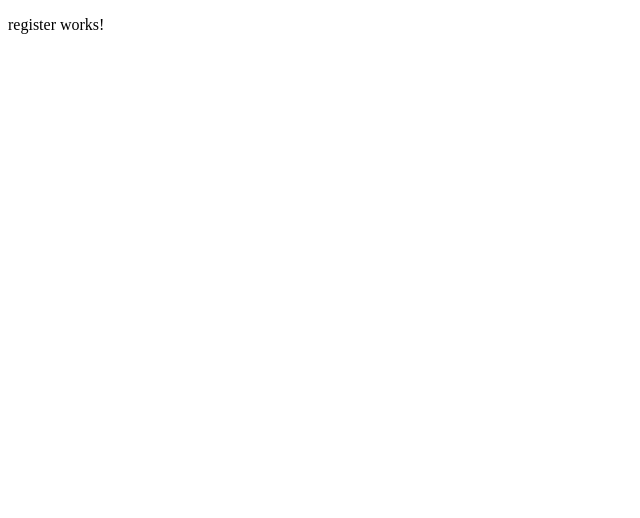
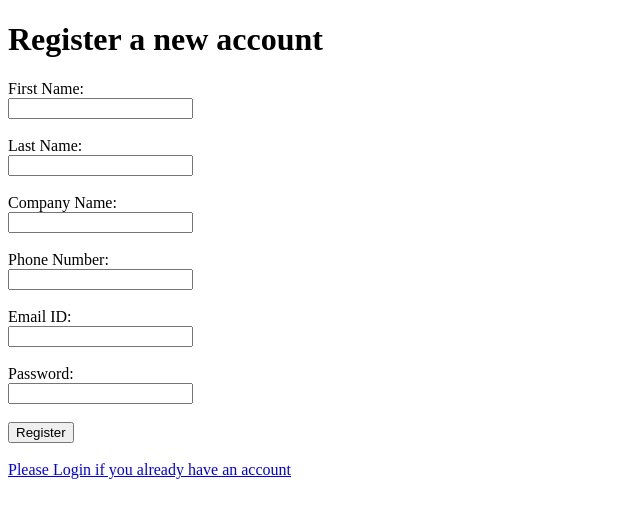
Before and after one commit to gopsey/service-request-angular, an Angular app: page /register in a window 1280 px wide. Shown: the top 518 px of the page, without its empty margins (0-640 px from the left). Built offline with nearby package versions, Linux system fonts and the light colour scheme.

Commit message:
register functionality done without security and homepage component created.

```diff
--- a/src/app/app-routing.module.ts
+++ b/src/app/app-routing.module.ts
@@ -3,12 +3,14 @@ import { Routes, RouterModule } from '@angular/router';
 
 import { LoginComponent } from './components/login/login.component';
 import { RegisterComponent } from './components/register/register.component';
+import { HomepageComponent } from './components/homepage/homepage.component';
 
 
 const routes: Routes = [
   {path: '', component: LoginComponent},
   {path: 'login', component: LoginComponent},
-  {path: 'register', component: RegisterComponent}
+  {path: 'register', component: RegisterComponent},
+  {path: 'home', component: HomepageComponent}
 ];
 
 @NgModule({
--- a/src/app/app.module.ts
+++ b/src/app/app.module.ts
@@ -10,12 +10,14 @@ import { RegisterComponent } from './components/register/register.component';
 
 import { LoginService } from './services/login/login.service';
 import { RegisterService } from './services/register/register.service';
+import { HomepageComponent } from './components/homepage/homepage.component';
 
 @NgModule({
    declarations: [
       AppComponent,
       LoginComponent,
-      RegisterComponent
+      RegisterComponent,
+      HomepageComponent
    ],
    imports: [
       BrowserModule,
--- /dev/null
+++ b/src/app/components/homepage/homepage.component.html
@@ -0,0 +1 @@
+<p>homepage works!</p>
--- /dev/null
+++ b/src/app/components/homepage/homepage.component.ts
@@ -0,0 +1,15 @@
+import { Component, OnInit } from '@angular/core';
+
+@Component({
+  selector: 'app-homepage',
+  templateUrl: './homepage.component.html',
+  styleUrls: ['./homepage.component.css']
+})
+export class HomepageComponent implements OnInit {
+
+  constructor() { }
+
+  ngOnInit(): void {
+  }
+
+}
--- a/src/app/components/login/login.component.html
+++ b/src/app/components/login/login.component.html
@@ -8,7 +8,7 @@
         <label for="password">Enter your password</label><br>
         <input type="password" name="password" id="password" formControlName="password" /><br><br>
 
-        <input type="submit" value="Submit"><br><br>
+        <input type="submit" value="Login"><br><br>
     </form>
     <a routerLink="/register">Or create an account here</a>
 </div>
--- a/src/app/components/login/login.component.ts
+++ b/src/app/components/login/login.component.ts
@@ -1,5 +1,6 @@
 import { Component, OnInit } from '@angular/core';
 import { FormBuilder } from '@angular/forms';
+import { Router } from "@angular/router";
 
 import { LoginService } from '../../services/login/login.service';
 
@@ -12,7 +13,7 @@ export class LoginComponent implements OnInit {
 
    public loginForm: any;
 
-   constructor(private formBuilder: FormBuilder, private loginService: LoginService) { }
+   constructor(private formBuilder: FormBuilder, private loginService: LoginService, private router: Router) { }
 
    ngOnInit(): void {
       this.loginForm = this.formBuilder.group({
@@ -22,10 +23,13 @@ export class LoginComponent implements OnInit {
    }
 
    onLoginSubmit() {
-      console.log('Credentials entered: ', this.loginForm.value);
+      console.log('Login Credentials entered: ', this.loginForm.value);
       let userCredentials = this.loginForm.value;
       this.loginService.login(userCredentials).subscribe((response) => {
-         console.log('API response success: ', response);
+         console.log('Login API response success: ', response);
+         if (response !== null) {
+            this.router.navigate(['/home']);
+         }
       });
    }
 
--- a/src/app/components/register/register.component.html
+++ b/src/app/components/register/register.component.html
@@ -1 +1,26 @@
-<p>register works!</p>
+<h1>Register a new account</h1>
+
+<div>
+    <form [formGroup]="registerForm" (ngSubmit)="onRegisterSubmit()">
+        <label for="firstName">First Name: </label><br>
+        <input type="text" name="firstName" id="firstName" formControlName="first_name" /><br><br>
+
+        <label for="lastName">Last Name: </label><br>
+        <input type="text" name="lastName" id="lastName" formControlName="last_name" /><br><br>
+
+        <label for="companyName">Company Name: </label><br>
+        <input type="text" name="companyName" id="companyName" formControlName="company_name" /><br><br>
+
+        <label for="phone">Phone Number: </label><br>
+        <input type="text" name="phone" id="phone" formControlName="phone" /><br><br>
+
+        <label for="email">Email ID: </label><br>
+        <input type="email" name="email" id="email" formControlName="email" /><br><br>
+
+        <label for="password">Password: </label><br>
+        <input type="password" name="password" id="password" formControlName="password" /><br><br>
+
+        <input type="submit" value="Register"><br><br>
+    </form>
+    <a routerLink="/login">Please Login if you already have an account</a>
+</div>
--- a/src/app/components/register/register.component.ts
+++ b/src/app/components/register/register.component.ts
@@ -1,15 +1,41 @@
 import { Component, OnInit } from '@angular/core';
 
+import { FormBuilder } from '@angular/forms';
+import { Router } from "@angular/router";
+
+import { RegisterService } from '../../services/register/register.service';
+
 @Component({
-  selector: 'app-register',
-  templateUrl: './register.component.html',
-  styleUrls: ['./register.component.css']
+   selector: 'app-register',
+   templateUrl: './register.component.html',
+   styleUrls: ['./register.component.css']
 })
 export class RegisterComponent implements OnInit {
 
-  constructor() { }
+   public registerForm: any;
 
-  ngOnInit(): void {
-  }
+   constructor(private formBuilder: FormBuilder, private registerService: RegisterService, private router: Router) { }
+
+   ngOnInit(): void {
+      this.registerForm = this.formBuilder.group({
+         first_name: '',
+         last_name: '',
+         company_name: '',
+         phone: '',
+         email: '',
+         password: ''
+      });
+   }
+
+   onRegisterSubmit() {
+      console.log('Register Credentials entered: ', this.registerForm.value);
+      let userCredentials = this.registerForm.value;
+      this.registerService.register(userCredentials).subscribe((response) => {
+         console.log('Register API response success: ', response);
+         if (response !== null) {
+            this.router.navigate(['/login']);
+         }
+      });
+   }
 
 }
--- a/src/app/services/register/register.service.ts
+++ b/src/app/services/register/register.service.ts
@@ -1,9 +1,25 @@
 import { Injectable } from '@angular/core';
+import { HttpClient } from "@angular/common/http";
+import { map } from "rxjs/operators";
 
 @Injectable({
   providedIn: 'root'
 })
 export class RegisterService {
 
-  constructor() { }
+  private url: string = 'http://localhost:8080/serviceRequest/registerUser';
+
+  constructor(private httpClient: HttpClient) { }
+
+  register(userCredentials: any): any {
+    let registerResponse = this.httpClient.post(this.url, userCredentials)
+       .pipe(map((response: any) => {
+          return response;
+       },
+          error => {
+             console.error(error);
+          }
+       ));
+    return registerResponse;
+ }
 }
```
Also changed, not shown: src/app/components/homepage/homepage.component.css (added), 1 other file (tests, documents, lock files or other folders).
